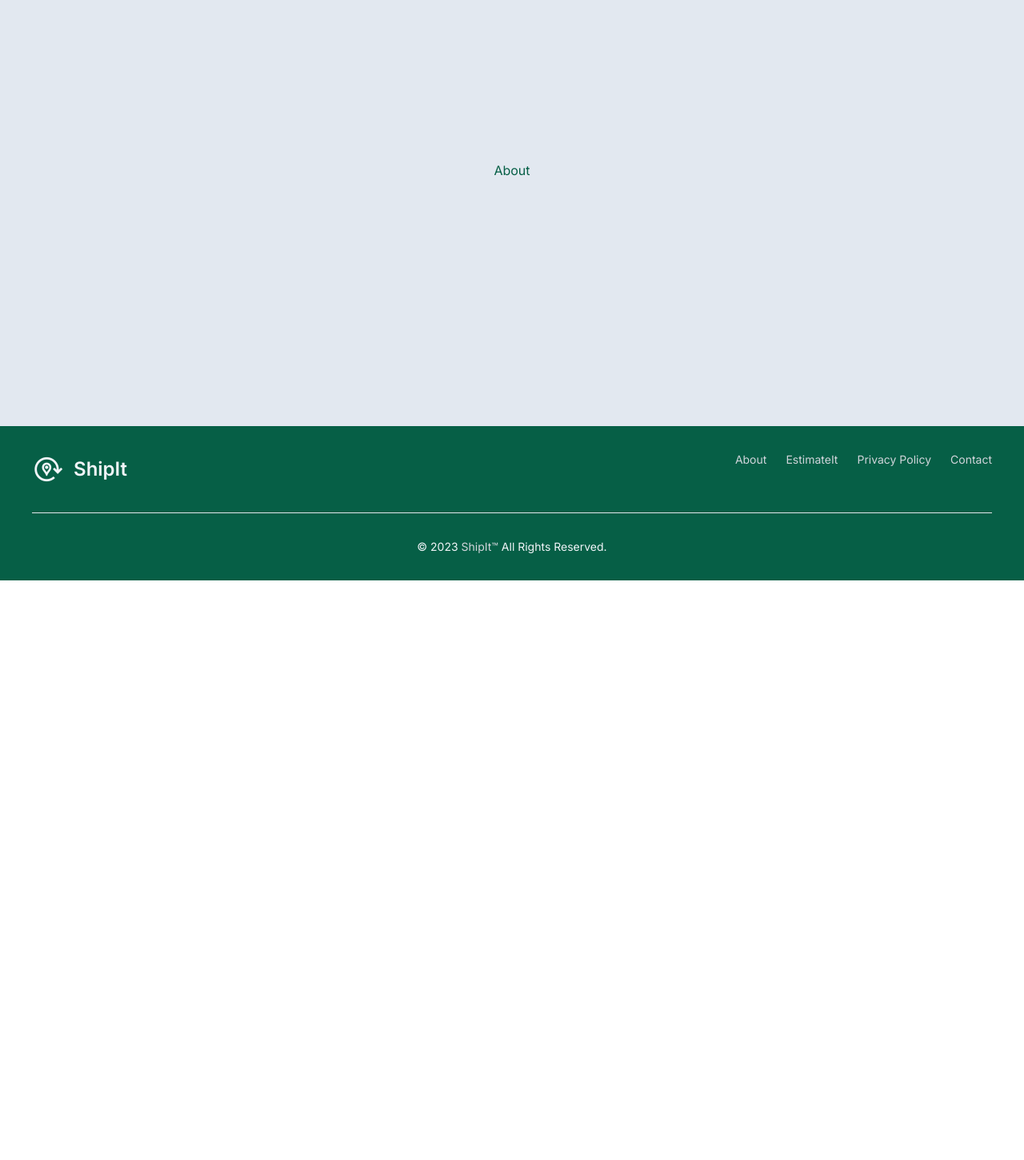
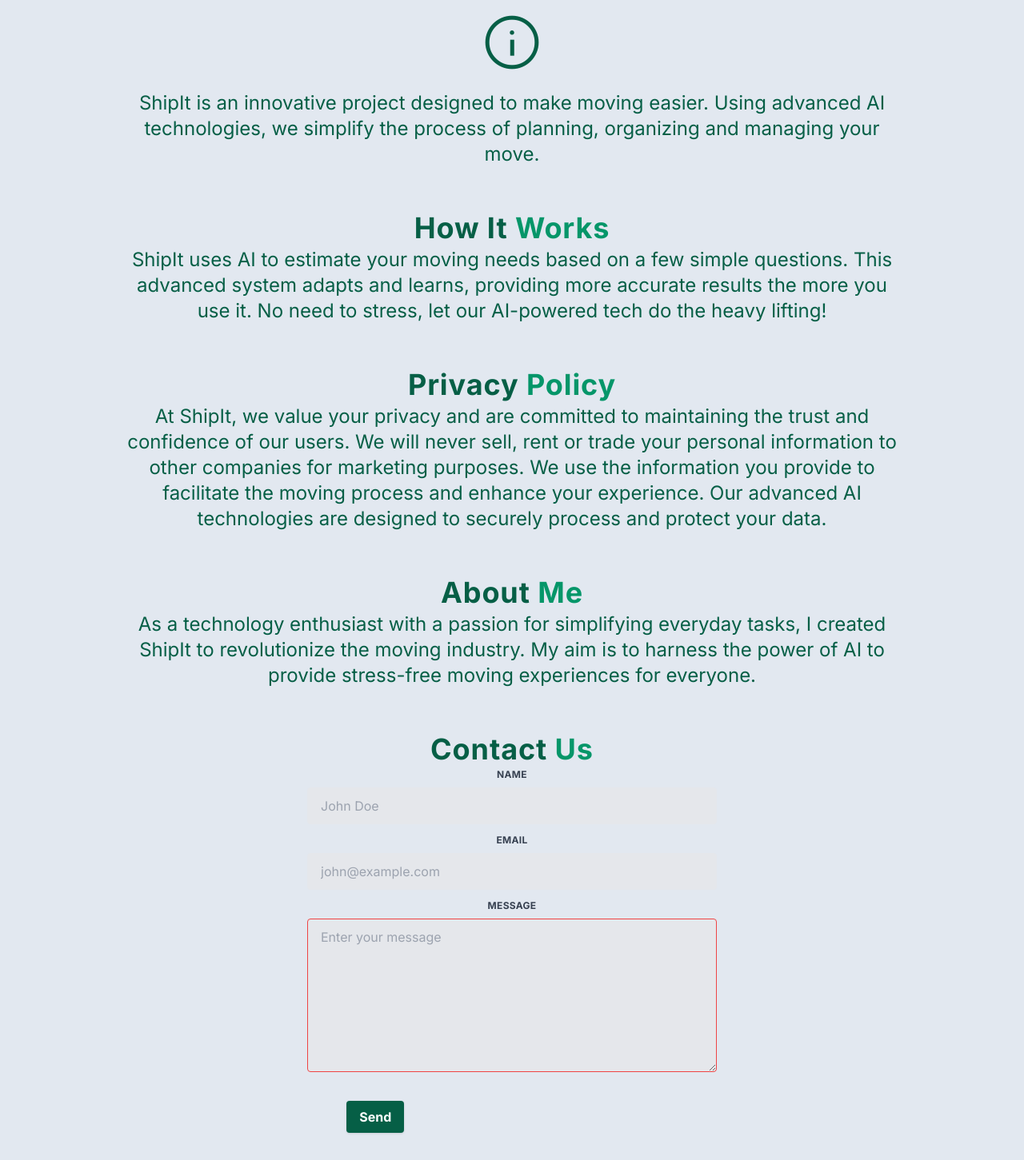
Before and after one commit to tbrown034/moving-cost-estimator, a Next.js app: page /about in a window 1280 px wide. Shown: the part 179-1630 px from the top of the page at 80% size. Before the commit the page ends 905 px from the top, so only its background shows below. Built offline with nearby package versions, Linux system fonts and the light colour scheme.

Commit message:
about page with sections and contact form (unstyled) build

```diff
--- a/app/about/page.jsx
+++ b/app/about/page.jsx
@@ -1,8 +1,157 @@
-export default function page() {
+"use client";
+
+import Link from "next/link";
+import { motion } from "framer-motion";
+
+export default function Page() {
+  const handleSubmit = (event) => {
+    event.preventDefault();
+    // Form submission logic goes here
+  };
   return (
     <>
-      <section className="flex flex-col items-center justify-around px-10 py-10 min-h-80vh bg-slate-200 text-emerald-800">
-        <h1>About</h1>
+      <section className="flex flex-col items-center justify-around gap-4 px-10 py-10 min-h-vh bg-slate-200 text-emerald-800">
+        <div className="space-y-1 text-center">
+          <h1 className="text-6xl font-bold tracking-wide sm:text-6xl">
+            About <span className=" text-emerald-600">shipIt</span>
+          </h1>
+          <div className="flex justify-center p-4">
+            <motion.span
+              className="text-6xl material-symbols-outlined text-emerald-800"
+              style={{ fontSize: "80px" }}
+              whileHover={{ rotate: 360 }}
+              whileTap={{
+                scale: 0.8,
+                rotate: -90,
+                borderRadius: "100%",
+              }}
+              transition={{ duration: 1 }}
+            >
+              info
+            </motion.span>
+          </div>
+          <p className="text-2xl leading-8 sm:px-28">
+            ShipIt is an innovative project designed to make moving easier.
+            Using advanced AI technologies, we simplify the process of planning,
+            organizing and managing your move.
+          </p>
+        </div>
+
+        <div className="mt-10 space-y-1 text-center">
+          <h2 className="text-4xl font-bold tracking-wide sm:text-4xl">
+            How It <span className=" text-emerald-600">Works</span>
+          </h2>
+          <p className="text-2xl leading-8 sm:px-28">
+            ShipIt uses AI to estimate your moving needs based on a few simple
+            questions. This advanced system adapts and learns, providing more
+            accurate results the more you use it. No need to stress, let our
+            AI-powered tech do the heavy lifting!
+          </p>
+        </div>
+
+        <div className="mt-10 space-y-1 text-center">
+          <h2 className="text-4xl font-bold tracking-wide sm:text-4xl">
+            Privacy <span className=" text-emerald-600">Policy</span>
+          </h2>
+          <p className="text-2xl leading-8 sm:px-28">
+            At ShipIt, we value your privacy and are committed to maintaining
+            the trust and confidence of our users. We will never sell, rent or
+            trade your personal information to other companies for marketing
+            purposes. We use the information you provide to facilitate the
+            moving process and enhance your experience. Our advanced AI
+            technologies are designed to securely process and protect your data.
+          </p>
+        </div>
+
+        <div className="mt-10 space-y-1 text-center">
+          <h2 className="text-4xl font-bold tracking-wide sm:text-4xl">
+            About <span className=" text-emerald-600">Me</span>
+          </h2>
+          <p className="text-2xl leading-8 sm:px-28">
+            As a technology enthusiast with a passion for simplifying everyday
+            tasks, I created ShipIt to revolutionize the moving industry. My aim
+            is to harness the power of AI to provide stress-free moving
+            experiences for everyone.
+          </p>
+        </div>
+        <div className="mt-10 space-y-1 text-center">
+          <h2 className="text-4xl font-bold tracking-wide sm:text-4xl">
+            Contact <span className=" text-emerald-600">Us</span>
+          </h2>
+          <form onSubmit={handleSubmit} className="w-full max-w-lg">
+            <div className="flex flex-wrap mb-6 -mx-3">
+              <div className="w-full px-3">
+                <label
+                  className="block mb-2 text-xs font-bold tracking-wide text-gray-700 uppercase"
+                  for="name"
+                >
+                  Name
+                </label>
+                <input
+                  className="block w-full px-4 py-3 mb-3 leading-tight text-gray-700 bg-gray-200 border rounded appearance-none focus:outline-none focus:bg-white"
+                  id="name"
+                  type="text"
+                  placeholder="John Doe"
+                />
+              </div>
+              <div className="w-full px-3">
+                <label
+                  className="block mb-2 text-xs font-bold tracking-wide text-gray-700 uppercase"
+                  for="email"
+                >
+                  Email
+                </label>
+                <input
+                  className="block w-full px-4 py-3 mb-3 leading-tight text-gray-700 bg-gray-200 border rounded appearance-none focus:outline-none focus:bg-white"
+                  id="email"
+                  type="email"
+                  placeholder="john@example.com"
+                />
+              </div>
+              <div className="w-full px-3">
+                <label
+                  className="block mb-2 text-xs font-bold tracking-wide text-gray-700 uppercase"
+                  for="message"
+                >
+                  Message
+                </label>
+                <textarea
+                  className="block w-full h-48 px-4 py-3 mb-3 leading-tight text-gray-700 bg-gray-200 border border-red-500 rounded appearance-none no-resize focus:outline-none focus:bg-white focus:border-gray-500"
+                  id="message"
+                  placeholder="Enter your message"
+                ></textarea>
+              </div>
+            </div>
+            <div className="md:flex md:items-center">
+              <div className="md:w-1/3">
+                <button
+                  className="px-4 py-2 font-bold text-white rounded shadow bg-emerald-800 hover:bg-emerald-600 focus:shadow-outline focus:outline-none"
+                  type="submit"
+                >
+                  Send
+                </button>
+              </div>
+              <div className="md:w-2/3"></div>
+            </div>
+          </form>
+        </div>
+
+        <div>
+          <div className="flex items-center justify-center mt-10 gap-x-6">
+            <Link
+              href="/"
+              className="rounded-md bg-emerald-800 px-3.5 py-2.5 text-sm font-semibold text-white shadow-sm hover:bg-emerald-600 hover:text-white focus:outline-none focus:ring-2 focus:ring-offset-2 focus:ring-emerald-600"
+            >
+              Back to Home
+            </Link>
+            <Link
+              href="/estimator"
+              className="rounded-md text-emerald-800 px-3.5 py-2.5 text-sm font-semibold bg-white shadow-sm hover:bg-emerald-600 hover:text-white focus:outline-none focus:ring-2 focus:ring-offset-2 focus:ring-emerald-600"
+            >
+              Start Your Move
+            </Link>
+          </div>
+        </div>
       </section>
     </>
   );
--- a/app/home/Header.jsx
+++ b/app/home/Header.jsx
@@ -22,13 +22,16 @@ export default function Header() {
         </div>
 
         <div className="justify-center flex-1 hidden gap-8 sm:flex">
-          <Link className="hover:underline focus:font-bold" href="/">
+          <Link className="hover:font-semibold focus:font-bold" href="/">
             Home
           </Link>
-          <Link className="hover:underline focus:font-bold" href="/estimator">
+          <Link
+            className="hover:font-semibold focus:font-bold"
+            href="/estimator"
+          >
             Estimate Your Move
           </Link>
-          <Link className="hover:underline focus:font-bold" href="/about">
+          <Link className="hover:font-semibold focus:font-bold" href="/about">
             About
           </Link>
         </div>
@@ -61,8 +64,10 @@ export default function Header() {
                     <Link
                       href="/"
                       className={`${
-                        active ? "bg-violet-500 text-white" : "text-gray-900"
-                      } group flex rounded-md items-center w-full px-2 py-2 text-sm`}
+                        active
+                          ? "bg-emerald-800 text-white"
+                          : "text-emerald-900"
+                      } group flex rounded-md items-center w-3/5 px-2 py-2 text-sm`}
                     >
                       Home
                     </Link>
@@ -73,10 +78,12 @@ export default function Header() {
                     <Link
                       href="/estimator"
                       className={`${
-                        active ? "bg-violet-500 text-white" : "text-gray-900"
-                      } group flex rounded-md items-center w-full px-2 py-2 text-sm`}
+                        active
+                          ? "bg-emerald-800 text-white"
+                          : "text-emerald-900"
+                      } group flex rounded-md items-center w-3/5 px-2 py-2 text-sm`}
                     >
-                      Build Your Move
+                      Estimate Your Move
                     </Link>
                   )}
                 </Menu.Item>
@@ -85,8 +92,10 @@ export default function Header() {
                     <Link
                       href="/about"
                       className={`${
-                        active ? "bg-violet-500 text-white" : "text-gray-900"
-                      } group flexrounded-md items-center w-full px-2 py-2 text-sm`}
+                        active
+                          ? "bg-emerald-800 text-white"
+                          : "text-emerald-900"
+                      } group flex rounded-md items-center  w-3/5 px-2 py-2 text-sm`}
                     >
                       About
                     </Link>
```
